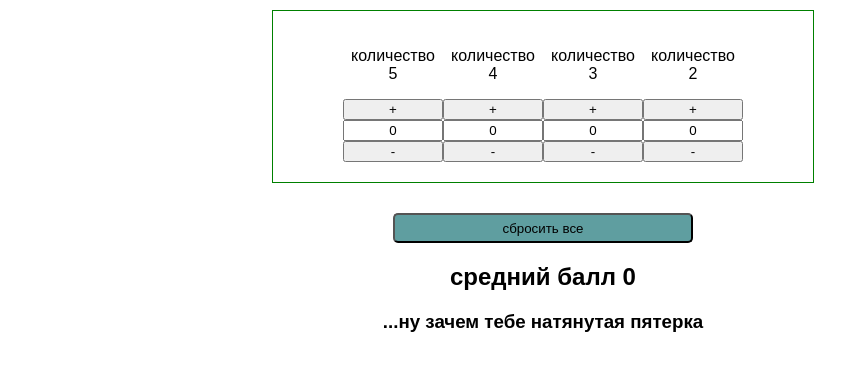
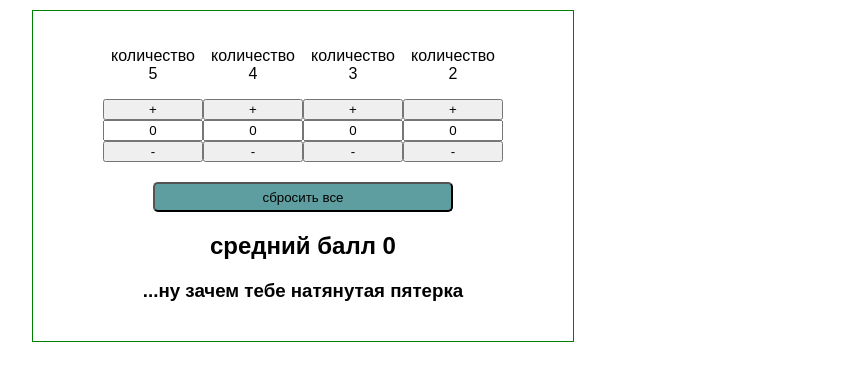
Before and after one commit to Roman2444/Grade-Calculator, a React (Create React App) app: page / in a window 1280 px wide. Shown: the top 380 px of the page, without its empty margins (97-942 px from the left). Built offline with nearby package versions, Linux system fonts and the light colour scheme.

Commit message:
corrected style

```diff
--- a/src/App.css
+++ b/src/App.css
@@ -1,17 +1,25 @@
 .App {
   font-family: sans-serif;
   text-align: center;
+  width: 100vh
+}
+
+button {
+  cursor: pointer;
 }
 
 .container {
-  margin: 10px auto;
   width: 500px;
+  margin: 10px auto 0 ;
+  border: 1px solid green;
+  padding: 20px;
+}
+
+.wrapper_sections {
   display: flex;
   flex-direction: row;
   align-items: center;
   justify-content: center;
-  padding: 20px;
-  border: 1px solid green;
 }
 .section {
   width: 100px;
--- a/src/App.js
+++ b/src/App.js
@@ -1,7 +1,6 @@
 import "./App.css";
 
 import React from "react";
-
 
 function App() {
   const [count5, setCount5] = React.useState(0);
@@ -50,6 +49,7 @@ function App() {
   return (
     <div className="App">
       <div className="container">
+        <div className="wrapper_sections">
           <div className="section">
             <p>
               количество <br /> 5
@@ -102,12 +102,8 @@ function App() {
               <button onClick={() => setCount2(+count2 - 1)}> - </button>
             </div>
           </div>
-        <div className="button__wrapper">
-
         </div>
 
-
-      </div>
         <button className="button_reset" onClick={() => clearInput()}>
           сбросить все
         </button>
@@ -119,6 +115,7 @@ function App() {
             : `...ну зачем тебе натянутая пятерка`}
         </h3>
       </div>
+    </div>
   );
 }
 
```
Lines whose indentation alone changed are shown as unchanged.
